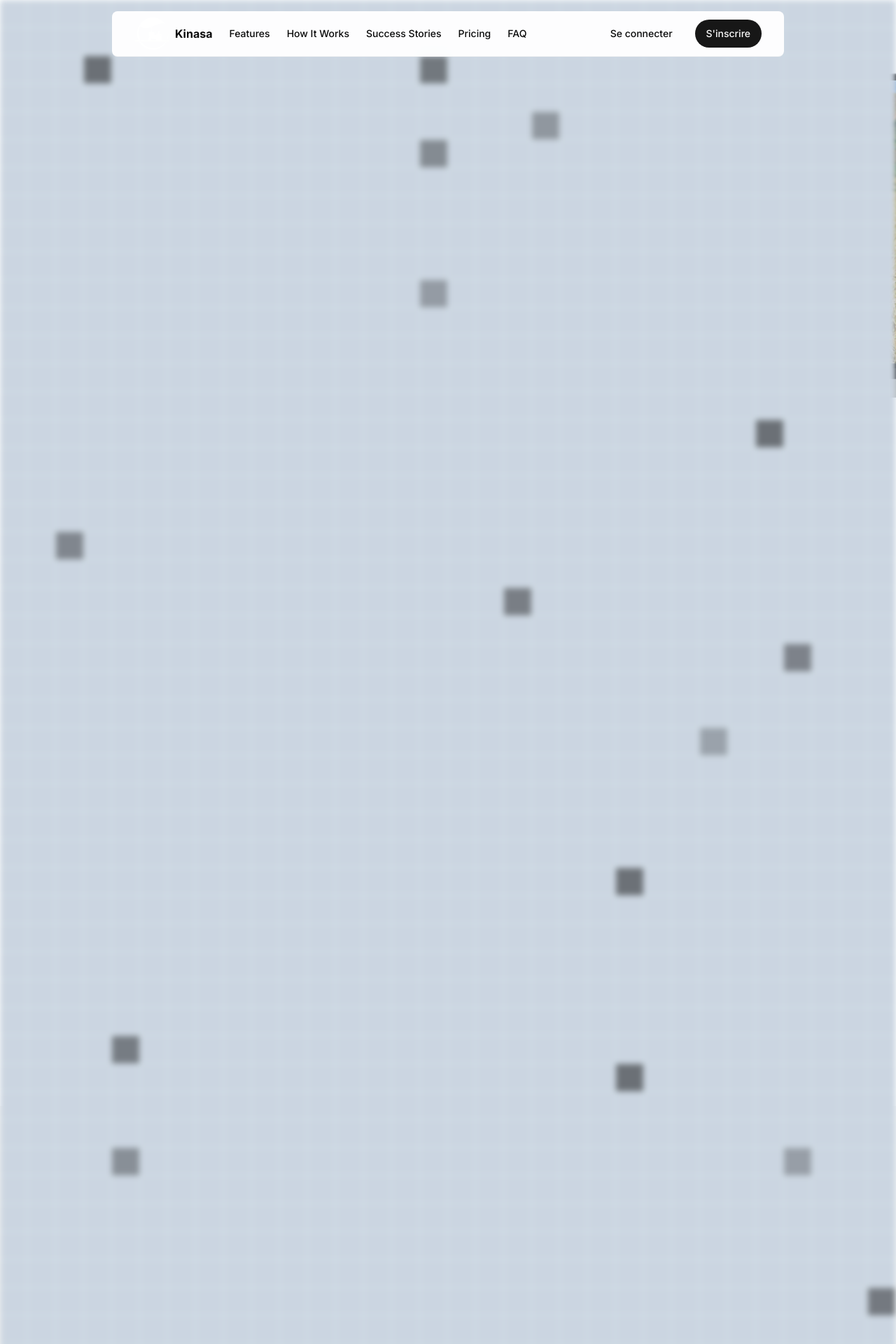
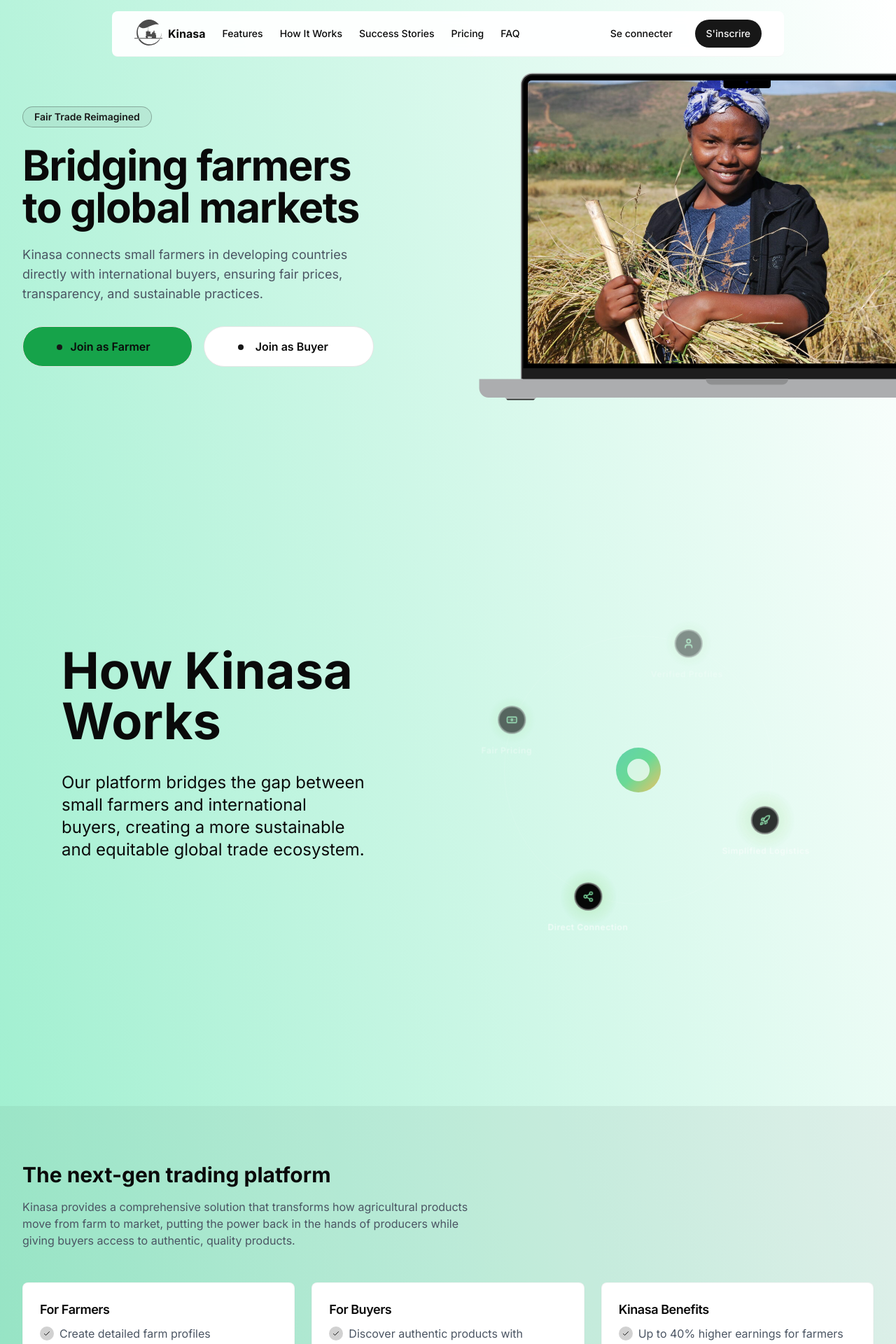
Before and after one commit to Mathieu-bot/Kinasa, a Next.js app: page / in a window 1280 px wide. Shown: the top 1920 px of the page at 70% size. Built offline with nearby package versions, Linux system fonts and the light colour scheme.

Commit message:
update : improve the comoponents in landing page

```diff
--- a/app/layout.tsx
+++ b/app/layout.tsx
@@ -35,8 +35,10 @@ export default function RootLayout({
           disableTransitionOnChange
         >
           <div className="w-full relative z-0 overflow-x-hidden">
-            <div className="z-2 pt-14">{children}</div>
-            <AnimatedGridPattern className="w-full bg-slate-300 blur-sm h-full z-1"></AnimatedGridPattern>
+            <div className="z-2 pt-14 bg-gradient-to-tr to-white from-emerald-300 dark:from-emerald-950 ">
+              {children}
+            </div>
+            {/* <AnimatedGridPattern className="w-full bg-slate-300 blur-sm h-full z-1"></AnimatedGridPattern> */}
           </div>
         </ThemeProvider>
       </body>
--- a/components/cta-section.tsx
+++ b/components/cta-section.tsx
@@ -12,12 +12,12 @@ export function CtaSection() {
           Join thousands of farmers and ethical buyers already creating
           sustainable supply chains on Kinasa.
         </p>
-        <div className="flex flex-wrap gap-4 w-full">
+        <div className="flex flex-wrap gap-4 w-full justify-center">
           <InteractiveHoverButton
             text="Join as Farmer"
-            className="bg-green-600 w-1/5 py-4"
+            className="bg-green-600 w-1/3 py-4"
           />
-          <InteractiveHoverButton text="Join as Buyer" className="w-1/5 py-4" />
+          <InteractiveHoverButton text="Join as Buyer" className="w-1/3 py-4" />
         </div>
         <p className="text-sm text-gray-500 mt-6">
           Register today and get a 3-month free trial with full platform access.
--- a/components/features-section.tsx
+++ b/components/features-section.tsx
@@ -74,10 +74,10 @@ export function FeaturesSection() {
         id="features"
       >
         <div className="flex flex-col gap-5 ">
-          <h2 className="text-7xl font-bold text-green-200 mb-4">
+          <h2 className="text-7xl font-bold text-grey-600 dark:text-white mb-4">
             How Kinasa Works
           </h2>
-          <p className="text-grey-600 text-2xl max-w-2xl mx-auto mb-12">
+          <p className="text-grey-600 dark:text-white  text-2xl max-w-2xl mx-auto mb-12">
             Our platform bridges the gap between small farmers and international
             buyers, creating a more sustainable and equitable global trade
             ecosystem.
--- a/components/impact-section.tsx
+++ b/components/impact-section.tsx
@@ -1,6 +1,6 @@
-import { Card, CardHeader, CardTitle, CardContent } from "@/components/ui/card"
-import Image from "next/image"
-import { Button } from "@/components/ui/button"
+import { Card, CardHeader, CardTitle, CardContent } from "@/components/ui/card";
+import Image from "next/image";
+import { Button } from "@/components/ui/button";
 
 export function ImpactSection() {
   return (
@@ -13,19 +13,22 @@ export function ImpactSection() {
             impact globally
           </h2>
           <p className="text-gray-600 mb-8">
-            Kinasa empowers farming communities around the world by connecting them directly with fair trade
-            opportunities, eliminating exploitative middlemen, and ensuring they receive proper compensation for their
-            quality products.
+            Kinasa empowers farming communities around the world by connecting
+            them directly with fair trade opportunities, eliminating
+            exploitative middlemen, and ensuring they receive proper
+            compensation for their quality products.
           </p>
 
           <Card className="bg-primary/5 border-primary/20 mb-6">
             <CardHeader className="pb-2">
-              <CardTitle className="text-sm font-medium">Community Impact</CardTitle>
+              <CardTitle className="text-sm font-medium">
+                Community Impact
+              </CardTitle>
             </CardHeader>
             <CardContent>
               <p className="text-xs text-gray-600">
-                For every transaction, 1% goes toward local community development projects chosen by the producer
-                communities.
+                For every transaction, 1% goes toward local community
+                development projects chosen by the producer communities.
               </p>
             </CardContent>
           </Card>
@@ -33,35 +36,83 @@ export function ImpactSection() {
           <div className="grid grid-cols-1 sm:grid-cols-2 gap-4">
             <div className="flex items-center gap-2">
               <div className="flex-shrink-0 w-6 h-6 rounded-full bg-primary flex items-center justify-center">
-                <svg className="h-3 w-3 text-white" fill="none" viewBox="0 0 24 24" stroke="currentColor">
-                  <path strokeLinecap="round" strokeLinejoin="round" strokeWidth={2} d="M5 13l4 4L19 7" />
+                <svg
+                  className="h-3 w-3 text-white"
+                  fill="none"
+                  viewBox="0 0 24 24"
+                  stroke="currentColor"
+                >
+                  <path
+                    strokeLinecap="round"
+                    strokeLinejoin="round"
+                    strokeWidth={2}
+                    d="M5 13l4 4L19 7"
+                  />
                 </svg>
               </div>
-              <span className="text-sm text-gray-600">Economic empowerment</span>
+              <span className="text-sm text-gray-600">
+                Economic empowerment
+              </span>
             </div>
             <div className="flex items-center gap-2">
               <div className="flex-shrink-0 w-6 h-6 rounded-full bg-primary flex items-center justify-center">
-                <svg className="h-3 w-3 text-white" fill="none" viewBox="0 0 24 24" stroke="currentColor">
-                  <path strokeLinecap="round" strokeLinejoin="round" strokeWidth={2} d="M5 13l4 4L19 7" />
+                <svg
+                  className="h-3 w-3 text-white"
+                  fill="none"
+                  viewBox="0 0 24 24"
+                  stroke="currentColor"
+                >
+                  <path
+                    strokeLinecap="round"
+                    strokeLinejoin="round"
+                    strokeWidth={2}
+                    d="M5 13l4 4L19 7"
+                  />
                 </svg>
               </div>
-              <span className="text-sm text-gray-600">Sustainable agriculture</span>
+              <span className="text-sm text-gray-600">
+                Sustainable agriculture
+              </span>
             </div>
             <div className="flex items-center gap-2">
               <div className="flex-shrink-0 w-6 h-6 rounded-full bg-primary flex items-center justify-center">
-                <svg className="h-3 w-3 text-white" fill="none" viewBox="0 0 24 24" stroke="currentColor">
-                  <path strokeLinecap="round" strokeLinejoin="round" strokeWidth={2} d="M5 13l4 4L19 7" />
+                <svg
+                  className="h-3 w-3 text-white"
+                  fill="none"
+                  viewBox="0 0 24 24"
+                  stroke="currentColor"
+                >
+                  <path
+                    strokeLinecap="round"
+                    strokeLinejoin="round"
+                    strokeWidth={2}
+                    d="M5 13l4 4L19 7"
+                  />
                 </svg>
               </div>
-              <span className="text-sm text-gray-600">Women-led cooperatives</span>
+              <span className="text-sm text-gray-600">
+                Women-led cooperatives
+              </span>
             </div>
             <div className="flex items-center gap-2">
               <div className="flex-shrink-0 w-6 h-6 rounded-full bg-primary flex items-center justify-center">
-                <svg className="h-3 w-3 text-white" fill="none" viewBox="0 0 24 24" stroke="currentColor">
-                  <path strokeLinecap="round" strokeLinejoin="round" strokeWidth={2} d="M5 13l4 4L19 7" />
+                <svg
+                  className="h-3 w-3 text-white"
+                  fill="none"
+                  viewBox="0 0 24 24"
+                  stroke="currentColor"
+                >
+                  <path
+                    strokeLinecap="round"
+                    strokeLinejoin="round"
+                    strokeWidth={2}
+                    d="M5 13l4 4L19 7"
+                  />
                 </svg>
               </div>
-              <span className="text-sm text-gray-600">Environmental conservation</span>
+              <span className="text-sm text-gray-600">
+                Environmental conservation
+              </span>
             </div>
           </div>
         </div>
@@ -70,7 +121,7 @@ export function ImpactSection() {
           <div className="space-y-4">
             <div className="bg-gray-100 h-64 rounded-lg overflow-hidden relative">
               <Image
-                src="/placeholder.svg?height=256&width=200"
+                src="/coffee.jpg"
                 alt="Farmer harvesting coffee"
                 width={200}
                 height={256}
@@ -79,7 +130,7 @@ export function ImpactSection() {
             </div>
             <div className="bg-gray-100 h-32 rounded-lg overflow-hidden relative">
               <Image
-                src="/placeholder.svg?height=128&width=200"
+                src="/Choco.jpg"
                 alt="Coffee processing"
                 width={200}
                 height={128}
@@ -126,7 +177,8 @@ export function ImpactSection() {
               </div>
               <h4 className="font-semibold mb-2">Ethiopian Coffee Revival</h4>
               <p className="text-sm text-gray-600 mb-4">
-                How a coffee cooperative in Ethiopia increased their income by 35% and invested in local education.
+                How a coffee cooperative in Ethiopia increased their income by
+                35% and invested in local education.
               </p>
               <Button variant="outline" size="sm" className="w-full">
                 Read Story
@@ -147,7 +199,8 @@ export function ImpactSection() {
               </div>
               <h4 className="font-semibold mb-2">From Bean to Chocolate</h4>
               <p className="text-sm text-gray-600 mb-4">
-                Peruvian cocoa farmers who transformed their community by connecting with specialty chocolate makers.
+                Peruvian cocoa farmers who transformed their community by
+                connecting with specialty chocolate makers.
               </p>
               <Button variant="outline" size="sm" className="w-full">
                 Read Story
@@ -168,7 +221,8 @@ export function ImpactSection() {
               </div>
               <h4 className="font-semibold mb-2">Women-Led Spice Revolution</h4>
               <p className="text-sm text-gray-600 mb-4">
-                How a women's collective in Kerala transformed the local economy through direct spice exports.
+                How a women's collective in Kerala transformed the local economy
+                through direct spice exports.
               </p>
               <Button variant="outline" size="sm" className="w-full">
                 Read Story
@@ -178,5 +232,5 @@ export function ImpactSection() {
         </div>
       </div>
     </section>
-  )
+  );
 }
--- a/components/navbar.tsx
+++ b/components/navbar.tsx
@@ -1,6 +1,7 @@
 import Link from "next/link";
 import { Button } from "@/components/ui/button";
 import Image from "next/image";
+import { Logo } from "./ui/Logo";
 
 export function Navbar() {
   return (
@@ -8,7 +9,7 @@ export function Navbar() {
       <div className="container flex h-16 max-w-screen-xl items-center">
         <div className="mr-4 flex">
           <Link href="/" className="mr-6 flex items-center space-x-2">
-            <Image src={"/logo.svg"} width={50} height={50} alt="logo" />
+            <Logo />
             <span className="font-bold">Kinasa</span>
           </Link>
           <nav className="hidden md:flex items-center space-x-6 text-sm font-medium">
--- a/components/stats-section.tsx
+++ b/components/stats-section.tsx
@@ -28,23 +28,23 @@ const chartData = [
 
 const chartConfig = {
   valeur: {
-    label: "Valeur",
+    label: "Value",
   },
   farmer_income: {
-    label: "Revenus (+40%)",
+    label: "Income (+40%)",
     color: "hsl(142.1, 76.2%, 36.3%)",
     icon: TrendingUp,
   },
   farmers_connected: {
-    label: "Milliers d'agriculteurs",
+    label: "Thousands of farmers",
     color: "hsl(120, 100%, 25%)",
   },
   satisfied_buyers: {
-    label: "Acheteurs satisfaits",
+    label: "Satisfied buyers",
     color: "hsl(204, 70%, 40%)",
   },
   countries: {
-    label: "Pays représentés",
+    label: "Countries represented",
     color: "hsl(39, 100%, 50%)",
   },
 } satisfies ChartConfig;
@@ -52,14 +52,14 @@ const chartConfig = {
 export function StatsSection() {
   return (
     <section className="container max-w-screen-xl py-16 bg-primary/5">
-      <h2 className="text-3xl font-bold text-center mb-8">Notre impact</h2>
+      <h2 className="text-3xl font-bold text-center mb-8">Our Impact</h2>
       <div className="grid grid-cols-1 md:grid-cols-2 lg:grid-cols-2 gap-6">
         <ChartStats />
 
         <Card>
           <CardHeader>
-            <CardTitle>Impact de Kinasa</CardTitle>
-            <CardDescription>Statistiques 2024</CardDescription>
+            <CardTitle>Kinasa Impact</CardTitle>
+            <CardDescription>2024 Statistics</CardDescription>
           </CardHeader>
           <CardContent>
             <ChartContainer config={chartConfig}>
@@ -101,10 +101,10 @@ export function StatsSection() {
           </CardContent>
           <CardFooter className="flex-col items-start gap-2 text-sm">
             <div className="flex gap-2 font-medium leading-none">
-              En progression constante <TrendingUp className="h-4 w-4" />
+              Constantly growing <TrendingUp className="h-4 w-4" />
             </div>
             <div className="leading-none text-muted-foreground">
-              Données basées sur l'année 2024
+              Data based on the year 2024
             </div>
           </CardFooter>
         </Card>
@@ -114,16 +114,16 @@ export function StatsSection() {
 }
 
 const chartData2 = [
-  { name: "producteurs", agriculteurs: 1260, cooperatives: 570 },
+  { name: "producers", agriculteurs: 1260, cooperatives: 570 },
 ];
 
 const chartConfig2 = {
   agriculteurs: {
-    label: "Agriculteurs",
+    label: "Farmers",
     color: "hsl(142.1, 76.2%, 36.3%)",
   },
   cooperatives: {
-    label: "Coopératives",
+    label: "Cooperatives",
     color: "hsl(41, 70%, 40%)",
   },
 } satisfies ChartConfig;
@@ -134,8 +134,8 @@ export function ChartStats() {
   return (
     <Card className="flex flex-col">
       <CardHeader className="items-center pb-0">
-        <CardTitle>Profils Producteurs</CardTitle>
-        <CardDescription>Janvier - Juin 2024</CardDescription>
+        <CardTitle>Producer Profiles</CardTitle>
+        <CardDescription>January - June 2024</CardDescription>
       </CardHeader>
       <CardContent className="flex flex-1 items-center pb-0">
         <ChartContainer
@@ -171,7 +171,7 @@ export function ChartStats() {
                           y={(viewBox.cy || 0) + 4}
                           className="fill-muted-foreground"
                         >
-                          Producteurs
+                          Producers
                         </tspan>
                       </text>
                     );
@@ -198,10 +198,10 @@ export function ChartStats() {
       </CardContent>
       <CardFooter className="flex-col gap-2 text-sm">
         <div className="flex items-center gap-2 font-medium leading-none">
-          Croissance de 5.2% ce mois-ci <TrendingUp className="h-4 w-4" />
+          5.2% growth this month <TrendingUp className="h-4 w-4" />
         </div>
         <div className="leading-none text-muted-foreground">
-          Profils détaillés avec photos, vidéos et histoires des producteurs
+          Detailed profiles with photos, videos and producer stories
         </div>
       </CardFooter>
     </Card>
--- /dev/null
+++ b/components/ui/Logo.tsx
@@ -0,0 +1,30 @@
+"use client";
+
+import { useTheme } from "next-themes";
+import Image from "next/image";
+
+type LogoProps = {
+  size?: number | string;
+  className?: string;
+};
+
+export function Logo({ size = 40, className }: LogoProps) {
+  const { theme } = useTheme();
+
+  return (
+    <div
+      style={{ position: "relative", width: size, height: size }}
+      className={className}
+    >
+      <Image
+        src="/logo.svg"
+        alt="Logo"
+        width={Number(size)}
+        height={Number(size)}
+        style={{
+          filter: theme === "dark" ? "invert(0)" : "invert(0.7)",
+        }}
+      />
+    </div>
+  );
+}
--- a/components/ui/button.tsx
+++ b/components/ui/button.tsx
@@ -21,8 +21,8 @@ const buttonVariants = cva(
       },
       size: {
         default: "h-10 py-2 px-4",
-        sm: "h-9 px-3 rounded-md",
-        lg: "h-11 px-8 rounded-md",
+        sm: "h-9 px-3 rounded-full",
+        lg: "h-11 px-8 rounded-full",
         icon: "h-10 w-10",
       },
     },
```
